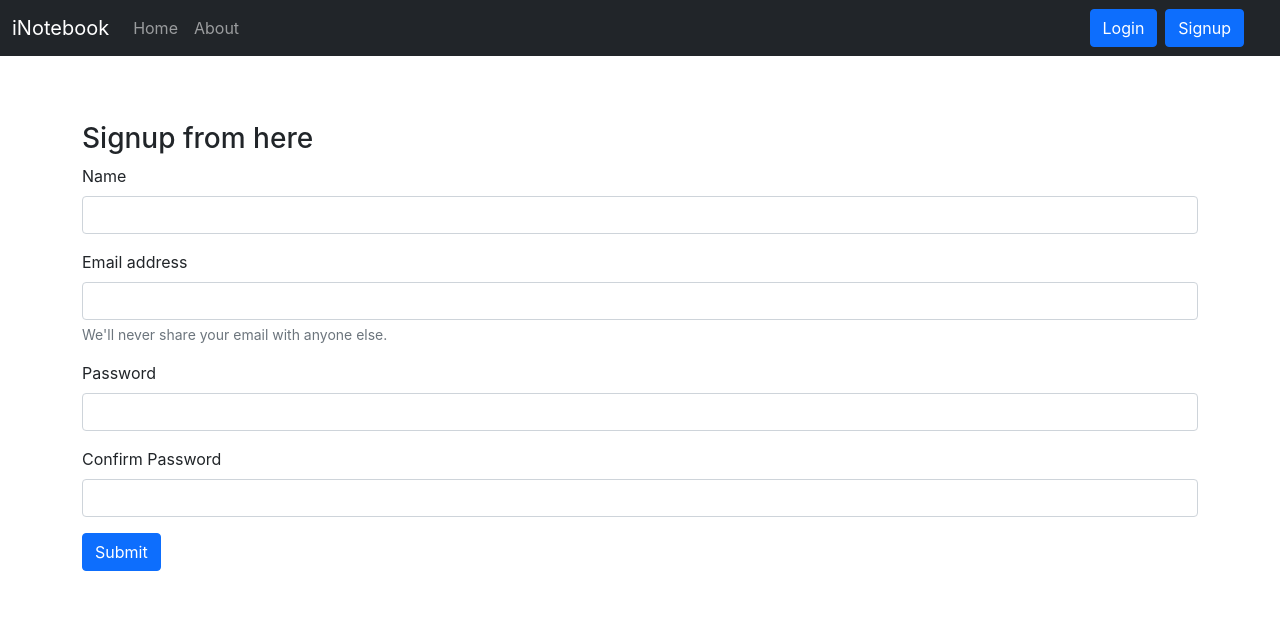
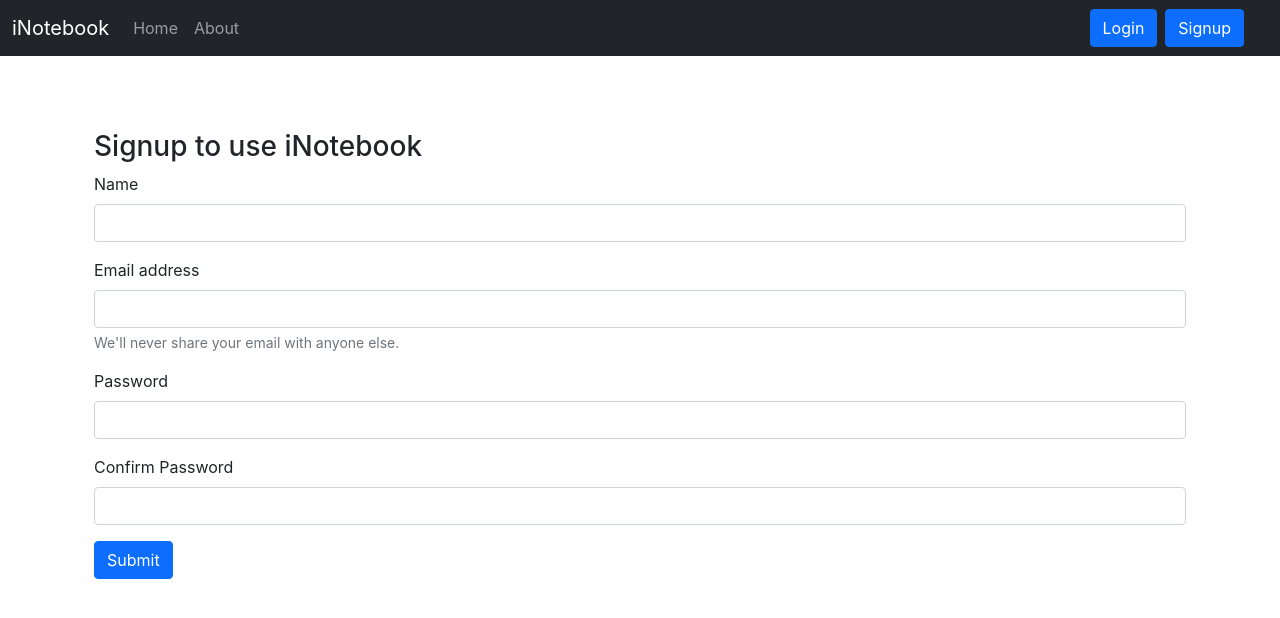
Before and after one commit to Brijisha/iNotebook, a React (Create React App) app: page /signup in a window 1280 px wide. Shown: the top 618 px of the page. Built offline with nearby package versions, Linux system fonts and the light colour scheme.

Commit message:
All done

```diff
--- a/src/components/Login.js
+++ b/src/components/Login.js
@@ -35,8 +35,8 @@ const Login = (props) => {
     setCredentials({ ...credentials, [e.target.name]: e.target.value });
   };
   return (
-    <div>
-      <h3>Login from here</h3>
+    <div className="container mt-3">
+      <h3>Login to continue to iNotebook</h3>
       <form onSubmit={handleSubmit}>
         <div className="mb-3">
           <label htmlFor="email" className="form-label">
--- a/src/components/Signup.js
+++ b/src/components/Signup.js
@@ -42,8 +42,8 @@ const Signup = (props) => {
     setCredentials({ ...credentials, [e.target.name]: e.target.value });
   };
   return (
-    <div>
-      <h3>Signup from here</h3>
+    <div className="container mt-3">
+      <h3>Signup to use iNotebook</h3>
       <form onSubmit={handleSubmit}>
         <div className="mb-3">
           <label htmlFor="name" className="form-label">
```
